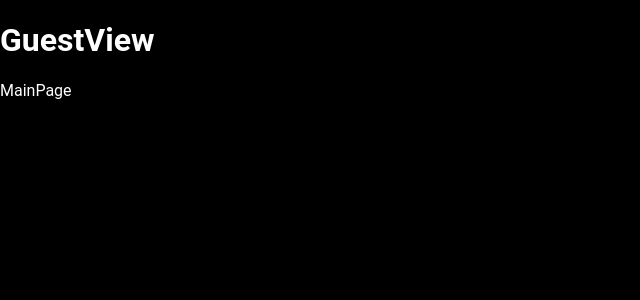
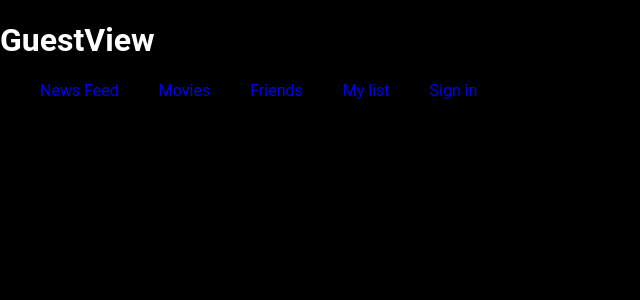
Before and after one commit to hegedus-mark/imdb-clone-site, a React (Vite) app in the folder frontend/: page / in a window 1280 px wide. Shown: the top 300 px of the page, without its empty margins (0-640 px from the left). Built offline with nearby package versions, Linux system fonts and the light colour scheme.

Commit message:
working on navbar

```diff
--- a/frontend/src/Components/Navbar/Navbar.jsx
+++ b/frontend/src/Components/Navbar/Navbar.jsx
@@ -0,0 +1,26 @@
+import { Link, Outlet } from "react-router-dom";
+import "./style.scss";
+export default function NavBar() {
+  return (
+    <div>
+      <ul className="container">
+        <li>
+          <Link to="newsfeed">News Feed</Link>
+        </li>
+        <li>
+          <Link to="movies">Movies</Link>
+        </li>
+        <li>
+          <Link to="friends">Friends</Link>
+        </li>
+        <li>
+          <Link to="my-list">My list</Link>
+        </li>
+        <li>
+          <Link to="auth">Sign in</Link>
+        </li>
+      </ul>
+      <Outlet />
+    </div>
+  );
+}
--- a/frontend/src/Components/Navbar/style.scss
+++ b/frontend/src/Components/Navbar/style.scss
@@ -5,3 +5,12 @@ body {
   background-color: rgb(0, 0, 0);
   font-family: "roboto";
 }
+.container {
+  display: flex;
+  flex-direction: row;
+  gap: 5vh;
+  list-style-type: none;
+}
+a {
+  text-decoration: none;
+}
--- a/frontend/src/Pages/GuestView/GuestView.jsx
+++ b/frontend/src/Pages/GuestView/GuestView.jsx
@@ -1,10 +1,11 @@
 import { Outlet } from "react-router-dom";
+import NavBar from "../../Components/Navbar/Navbar";
 
 export const GuestView = ({ isItLoggedIn }) => {
   return (
     <div>
       <h1>GuestView</h1>
-      <Outlet />
+      <NavBar />
     </div>
   );
 };
--- a/frontend/src/Pages/index.js
+++ b/frontend/src/Pages/index.js
@@ -3,3 +3,7 @@ export * from "./AuthPage/AuthPage";
 export * from "./GuestView/GuestView";
 export * from "./NotFound/NotFound";
 export * from "./UserView/UserView";
+export * from "./Friends/Friends";
+export * from "./Movies/Movies";
+export * from "./NewsFeed/NewsFeed";
+export * from "./Mylist/MyList";
```
Also changed, not shown: frontend/src/main.jsx (+26 -3 lines).
